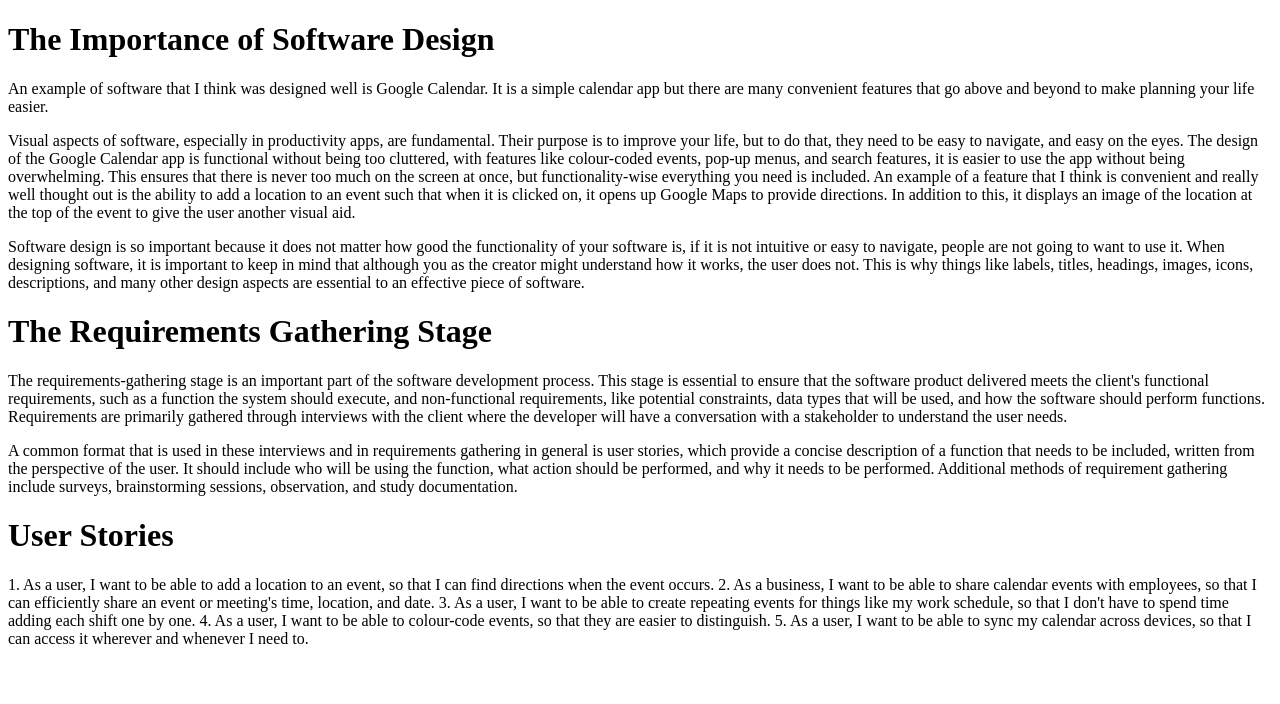
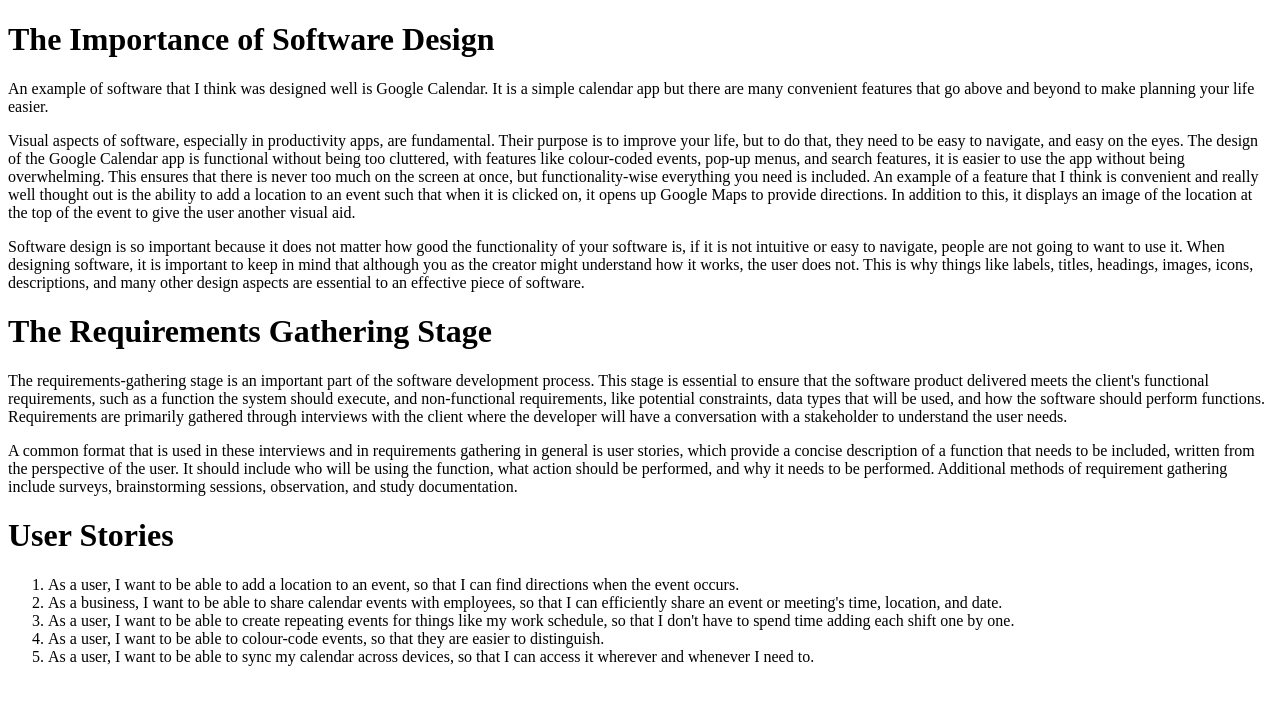
Before and after one commit to lorenzo-rodri/lorenzo-rodri-repository, a plain HTML site: page index.html in a window 1280 px wide. Drawn offline with Linux system fonts and the light colour scheme.

Commit message:
Update index.html

```diff
--- a/index.html
+++ b/index.html
@@ -32,11 +32,14 @@
     function, what action should be performed, and why it needs to be performed. Additional methods of requirement gathering include
     surveys, brainstorming sessions, observation, and study documentation.</p>
   <h1>User Stories</h1>
-  <p>1. As a user, I want to be able to add a location to an event, so that I can find directions when the event occurs.
-    2. As a business, I want to be able to share calendar events with employees, so that I can efficiently share an event or meeting's time, location, and date.
-    3. As a user, I want to be able to create repeating events for things like my work schedule, so that I don't have to spend time adding each shift one by one.
-    4. As a user, I want to be able to colour-code events, so that they are easier to distinguish.
-    5. As a user, I want to be able to sync my calendar across devices, so that I can access it wherever and whenever I need to.</p>
+  <ol>
+  <li>As a user, I want to be able to add a location to an event, so that I can find directions when the event occurs.</li>
+  <li>As a business, I want to be able to share calendar events with employees, so that I can efficiently share an event or meeting's time, location, and date.</li>
+  <li>As a user, I want to be able to create repeating events for things like my work schedule, so that I don't have to spend time adding each shift one by one.</li>
+  <li>As a user, I want to be able to colour-code events, so that they are easier to distinguish.</li>
+  <li>As a user, I want to be able to sync my calendar across devices, so that I can access it wherever and whenever I need to.</li>
+</ol>
+
 </body>
 
 </html>
```
